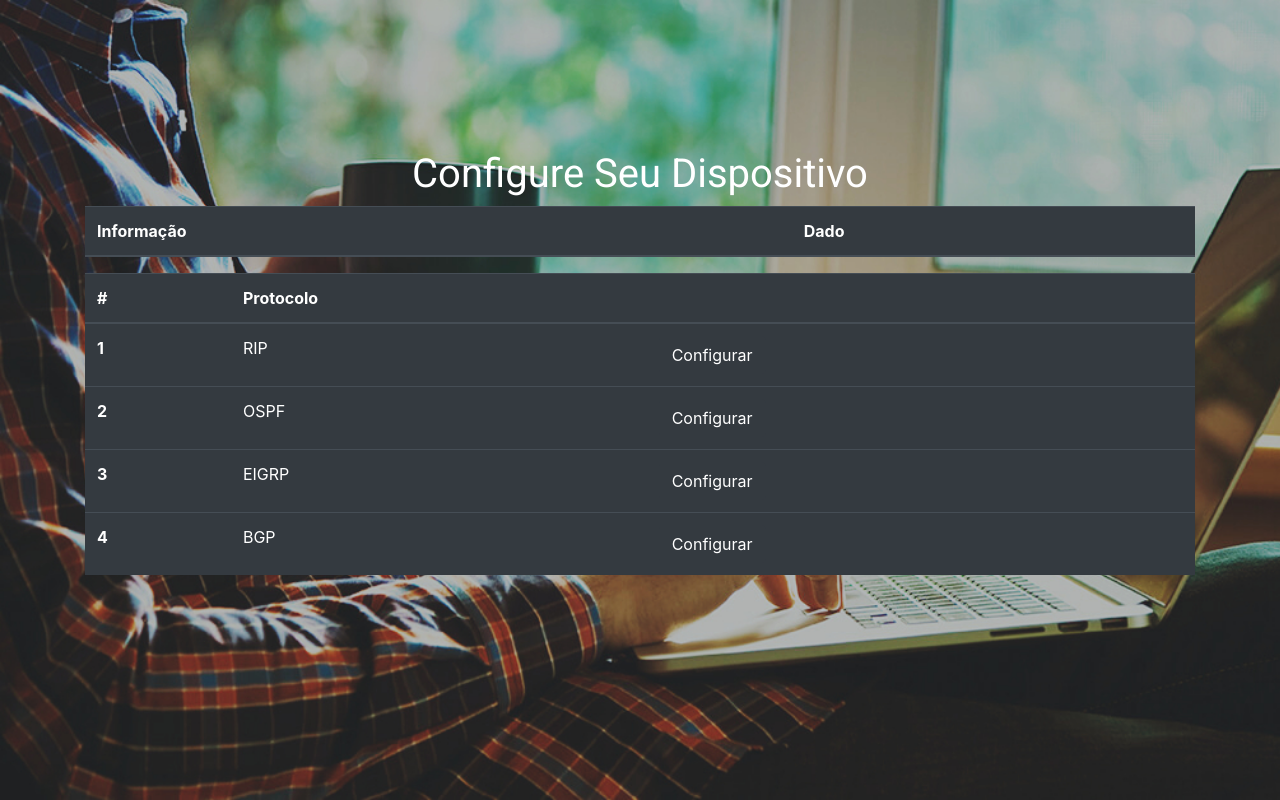
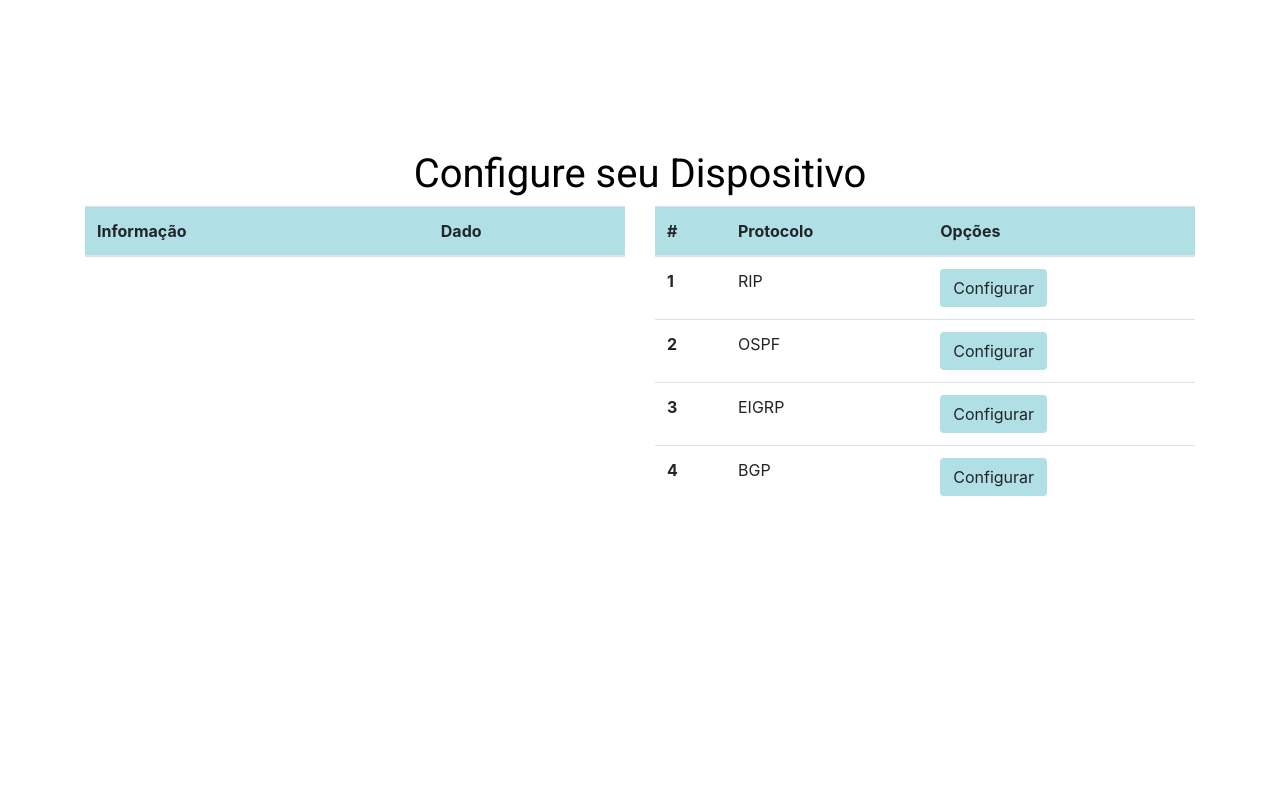
Before and after one commit to leandro-hbs/Projeto-Final, a PHP site: page /html/config.html in a window 1280 px wide. Run offline with PHP 8.4, Linux system fonts and the light colour scheme; lists and menus that the app fills with data are empty; some libraries are stand-ins or nearby versions; some web fonts are replaced.

Commit message:
Atualizaçao

```diff
--- /dev/null
+++ b/back-end/js/config.js
@@ -0,0 +1,6 @@
+function carregaDados() {
+    fetch("../php/index.php/")
+      .then(res => res.json());
+}
+
+carregaDados()
--- a/front-end/css/style.css
+++ b/front-end/css/style.css
@@ -1,38 +1,27 @@
-body {
-    background-image: url(../imgs/1.jpeg);
-    background-attachment: fixed;
-    background-size: cover;
-    background-repeat: no-repeat;
-}
-
 h1 {
-    color: white;
+    color: rgb(0, 0, 0);
     margin-top: 150px;
     font-family: 'Roboto', sans-serif;
     text-align: center;
 }
 
-.dropright {
-    margin-top: 5px;
-    margin-left: 30px;
-}
-.navbar-inner{
-    color: red;
-}
-
 .fa-trash-alt {
     content: "\f1f8";
-    color: rgb(255, 255, 255);
+    color: rgb(0, 0, 0);
 }
 
 .fa-cogs {
     content: "\f2ed";
-    color: rgb(255, 255, 255);
+    color: rgb(0, 0, 0);
 }
 
 button{
-    color:white;
-    background-color:#343a40;
-    border-color: #343a40;
+    color:rgb(0, 0, 0);
+    background-color:#ffffff;
+    border-color: #ffffff;
     border-style: solid;
 }
+
+thead{
+    background-color: #B0E0E6;
+}
--- a/front-end/html/config.html
+++ b/front-end/html/config.html
@@ -16,12 +16,12 @@
     <div class="container">
         <div class="row">
             <div class="col-12">
-                <h1>Configure Seu Dispositivo</h1>
+                <h1>Configure seu Dispositivo</h1>
             </div>
         </div>
         <div class="row">
-            <div class="col-4 col-sm-12">
-                <table class="table table-dark">
+            <div class="col-lg-6 col-sm-12">
+                <table class="table">
                     <thead>
                         <tr>
                             <th scope="col">Informação</th>
@@ -32,35 +32,35 @@
                     </tbody>
                 </table>
             </div>
-            <div class="col-4 col-sm-12">
-                <table class="table table-dark">
+            <div class="col-lg-6 col-sm-12">
+                <table class="table">
                     <thead>
                         <tr>
                             <th scope="col">#</th>
                             <th scope="col">Protocolo</th>
-                            <th scope="col"></th>
+                            <th scope="col">Opções</th>
                         </tr>
                     </thead>
                     <tbody id="conf-disp">
                         <tr>
                             <th scope="row">1</th>
                             <td>RIP</td>
-                            <td><button type="button" class="btn btn-dark">Configurar</button></td>
+                            <td><button type="button" class="btn" style="background-color: #B0E0E6;">Configurar</button></td>
                         </tr>
                         <tr>
                             <th scope="row">2</th>
                             <td>OSPF</td>
-                            <td><button type="button" class="btn btn-dark">Configurar</button></td>
+                            <td><button type="button" class="btn" style="background-color: #B0E0E6;">Configurar</button></td>
                         </tr>
                         <tr>
                             <th scope="row">3</th>
                             <td>EIGRP</td>
-                            <td><button type="button" class="btn btn-dark">Configurar</button></td>
+                            <td><button type="button" class="btn" style="background-color: #B0E0E6;">Configurar</button></td>
                         </tr>
                         <tr>
                             <th scope="row">4</th>
                             <td>BGP</td>
-                            <td><button type="button" class="btn btn-dark">Configurar</button></td>
+                            <td><button type="button" class="btn" style="background-color: #B0E0E6;">Configurar</button></td>
                         </tr>
                     </tbody>
                 </table>
```
Also changed, not shown: back-end/database/db.json (+8 -16 lines), back-end/docker-compose.yml (added, +11 -0 lines), back-end/php/index.php (+6 -5 lines), front-end/html/index.html (+5 -6 lines), README.md, front-end/imgs/1.jpeg (deleted), front-end/imgs/2.jpeg (deleted), 2 other files.
